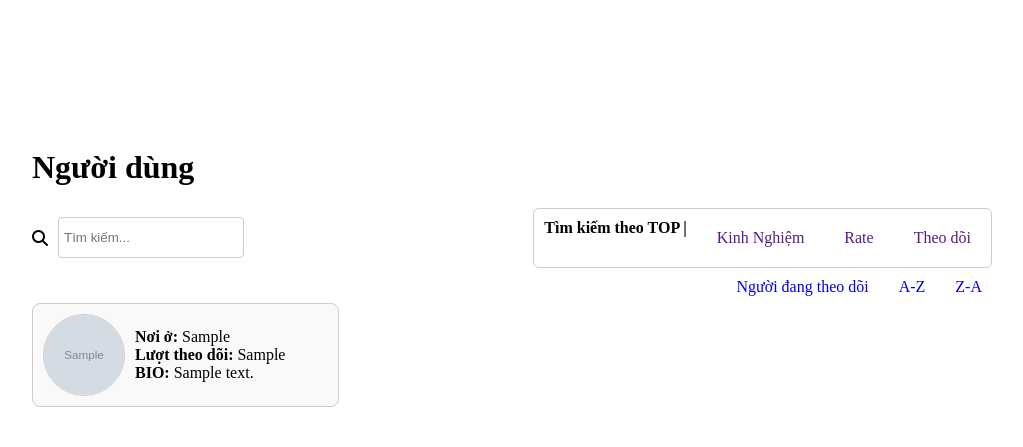
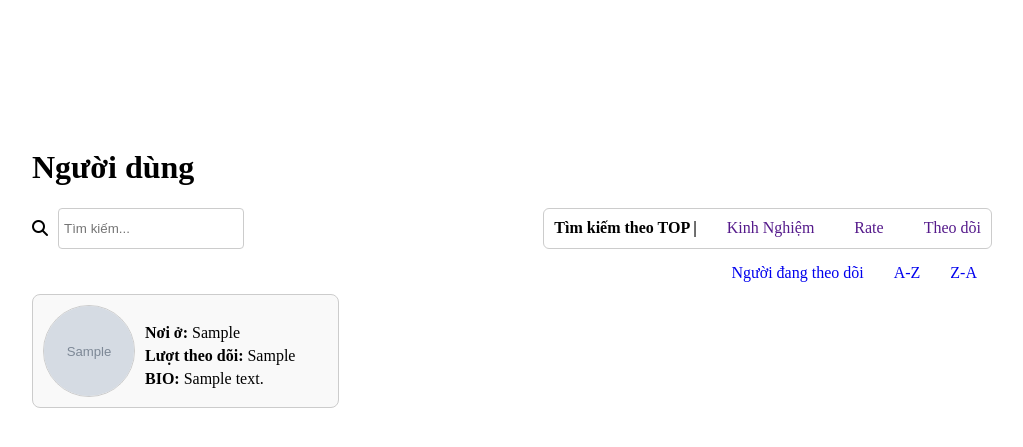
Before and after one commit to BangBangNe/WebForumTechnology, a PHP site: page /Code/user.php in a window 1280 px wide. Shown: the top 447 px of the page, without its empty margins (128-1151 px from the left). Run offline with PHP 8.4, Linux system fonts and the light colour scheme; tables that the repository leaves empty or names only in its code hold one stand-in row (values such as "Sample post"); grey boxes marked "Sample" are stand-in pictures; data that the repository does not hold is empty.

Commit message:
Add files via upload

```diff
--- a/Style/user.css
+++ b/Style/user.css
@@ -4,7 +4,7 @@
 .main {
   display: flex;
   justify-content: center;
-  padding: 0 20px 20px 20px;
+
 }
 .users {
   width: 100%;
@@ -35,7 +35,8 @@
   gap: 20px;
   border: 1px solid #ccc;
   border-radius: 6px;
-  padding: 10px;
+  align-items: center;
+  padding-left: 10px;
 }
 .sap-xep a {
   text-decoration: none;
@@ -52,7 +53,7 @@
 .time {
   display: flex;
   justify-content: end;
-  padding: 5px;
+  padding: 10px;
 }
 .time .sub-time {
   display: flex;
@@ -84,8 +85,8 @@
 }
 
 .anh {
-  width: 80px;
-  height: 80px;
+  width: 90px;
+  height: 90px;
   flex-shrink: 0;
   border-radius: 50%;
   overflow: hidden;
@@ -99,8 +100,16 @@
 }
 .thongtin h4 {
   margin-top: 0;
-  margin-bottom: 0;
+  margin-bottom: 5px;
+  font-size: 22px;
 }
 .sidebar {
   padding: 20px;
 }
+
+/* .thongtin{
+
+} */
+.vi-tri,.theo-doi,.chuyen-nganh{
+  padding-top: 5px;
+}
```
